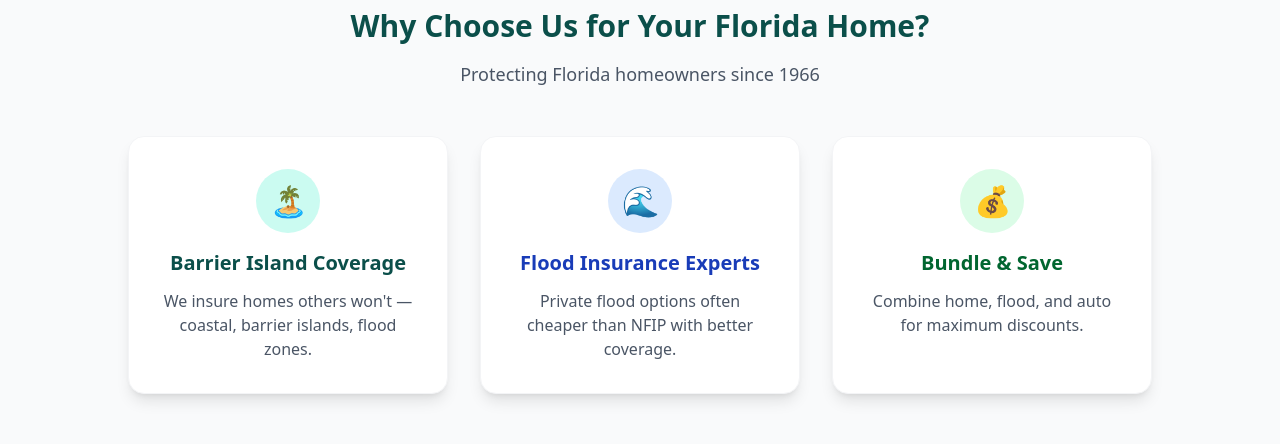
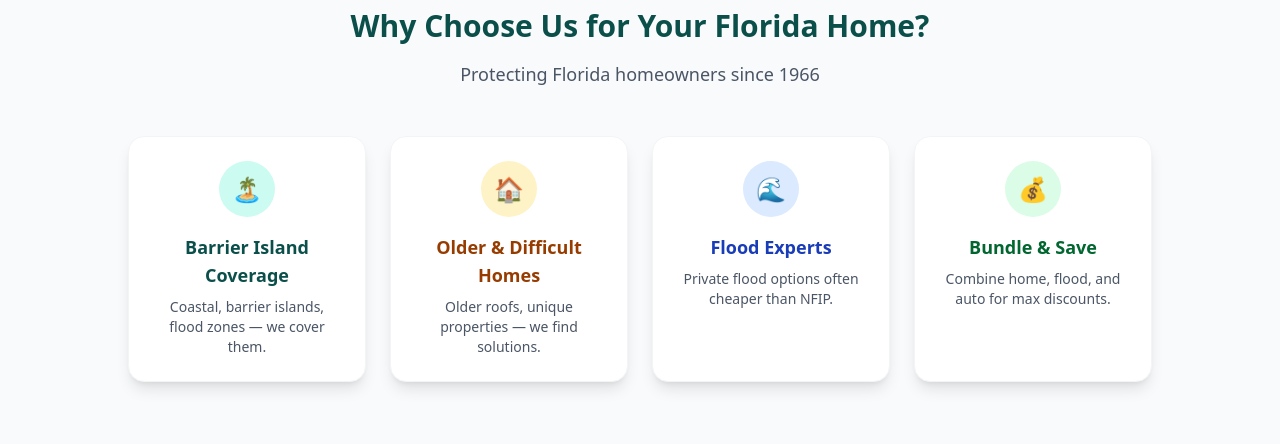
Before and after one commit to TTomlinson13/hoinsurance-landing, a React (Vite) app: page / in a window 1280 px wide. Shown: the part 880-1324 px from the top of the page. Built offline with nearby package versions, Linux system fonts and the light colour scheme; the HTML template or start-up script is replaced by a standard one.

Commit message:
Add: Older & Difficult Homes feature card

```diff
--- a/src/App.tsx
+++ b/src/App.tsx
@@ -108,27 +108,34 @@ function App() {
           </h3>
           <p className="text-center text-gray-600 mb-12 text-lg">Protecting Florida homeowners since 1966</p>
 
-          <div className="grid md:grid-cols-3 gap-8">
-            <div className="text-center p-8 rounded-2xl bg-white shadow-lg border border-gray-100">
-              <div className="w-16 h-16 bg-teal-100 rounded-full flex items-center justify-center mx-auto mb-4">
-                <span className="text-3xl">🏝️</span>
+          <div className="grid md:grid-cols-4 gap-6">
+            <div className="text-center p-6 rounded-2xl bg-white shadow-lg border border-gray-100">
+              <div className="w-14 h-14 bg-teal-100 rounded-full flex items-center justify-center mx-auto mb-4">
+                <span className="text-2xl">🏝️</span>
               </div>
-              <h4 className="font-bold text-xl text-teal-900 mb-3">Barrier Island Coverage</h4>
-              <p className="text-gray-600">We insure homes others won't — coastal, barrier islands, flood zones.</p>
+              <h4 className="font-bold text-lg text-teal-900 mb-2">Barrier Island Coverage</h4>
+              <p className="text-gray-600 text-sm">Coastal, barrier islands, flood zones — we cover them.</p>
             </div>
-            <div className="text-center p-8 rounded-2xl bg-white shadow-lg border border-gray-100">
-              <div className="w-16 h-16 bg-blue-100 rounded-full flex items-center justify-center mx-auto mb-4">
-                <span className="text-3xl">🌊</span>
+            <div className="text-center p-6 rounded-2xl bg-white shadow-lg border border-gray-100">
+              <div className="w-14 h-14 bg-amber-100 rounded-full flex items-center justify-center mx-auto mb-4">
+                <span className="text-2xl">🏠</span>
               </div>
-              <h4 className="font-bold text-xl text-blue-800 mb-3">Flood Insurance Experts</h4>
-              <p className="text-gray-600">Private flood options often cheaper than NFIP with better coverage.</p>
+              <h4 className="font-bold text-lg text-amber-800 mb-2">Older & Difficult Homes</h4>
+              <p className="text-gray-600 text-sm">Older roofs, unique properties — we find solutions.</p>
             </div>
-            <div className="text-center p-8 rounded-2xl bg-white shadow-lg border border-gray-100">
-              <div className="w-16 h-16 bg-green-100 rounded-full flex items-center justify-center mx-auto mb-4">
-                <span className="text-3xl">💰</span>
+            <div className="text-center p-6 rounded-2xl bg-white shadow-lg border border-gray-100">
+              <div className="w-14 h-14 bg-blue-100 rounded-full flex items-center justify-center mx-auto mb-4">
+                <span className="text-2xl">🌊</span>
               </div>
-              <h4 className="font-bold text-xl text-green-800 mb-3">Bundle & Save</h4>
-              <p className="text-gray-600">Combine home, flood, and auto for maximum discounts.</p>
+              <h4 className="font-bold text-lg text-blue-800 mb-2">Flood Experts</h4>
+              <p className="text-gray-600 text-sm">Private flood options often cheaper than NFIP.</p>
+            </div>
+            <div className="text-center p-6 rounded-2xl bg-white shadow-lg border border-gray-100">
+              <div className="w-14 h-14 bg-green-100 rounded-full flex items-center justify-center mx-auto mb-4">
+                <span className="text-2xl">💰</span>
+              </div>
+              <h4 className="font-bold text-lg text-green-800 mb-2">Bundle & Save</h4>
+              <p className="text-gray-600 text-sm">Combine home, flood, and auto for max discounts.</p>
             </div>
           </div>
         </div>
```
Also changed, not shown: 5 other files (tests, documents, lock files or other folders).
